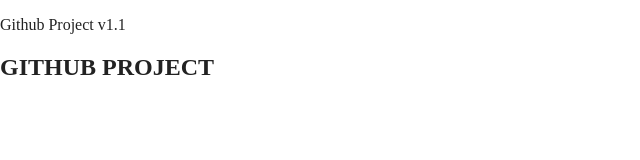
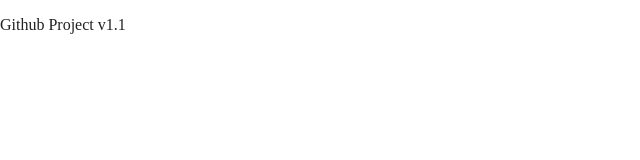
Before and after one commit to abucan/github-project, a website built with Parcel: page index.html in a window 1280 px wide. Shown: the whole page, without its empty margins (0-640 px from the left). Built offline with nearby package versions, Linux system fonts and the light colour scheme.

Commit message:
deleting text

```diff
--- a/index.html
+++ b/index.html
@@ -26,7 +26,6 @@
 
   <!-- Add your site or application content here -->
   <p>Github Project v1.1</p>
-  <h2>GITHUB PROJECT</h2>
   <script src="js/vendor/modernizr-3.11.2.min.js"></script>
   <script src="js/plugins.js"></script>
   <script src="js/main.js"></script>
```
